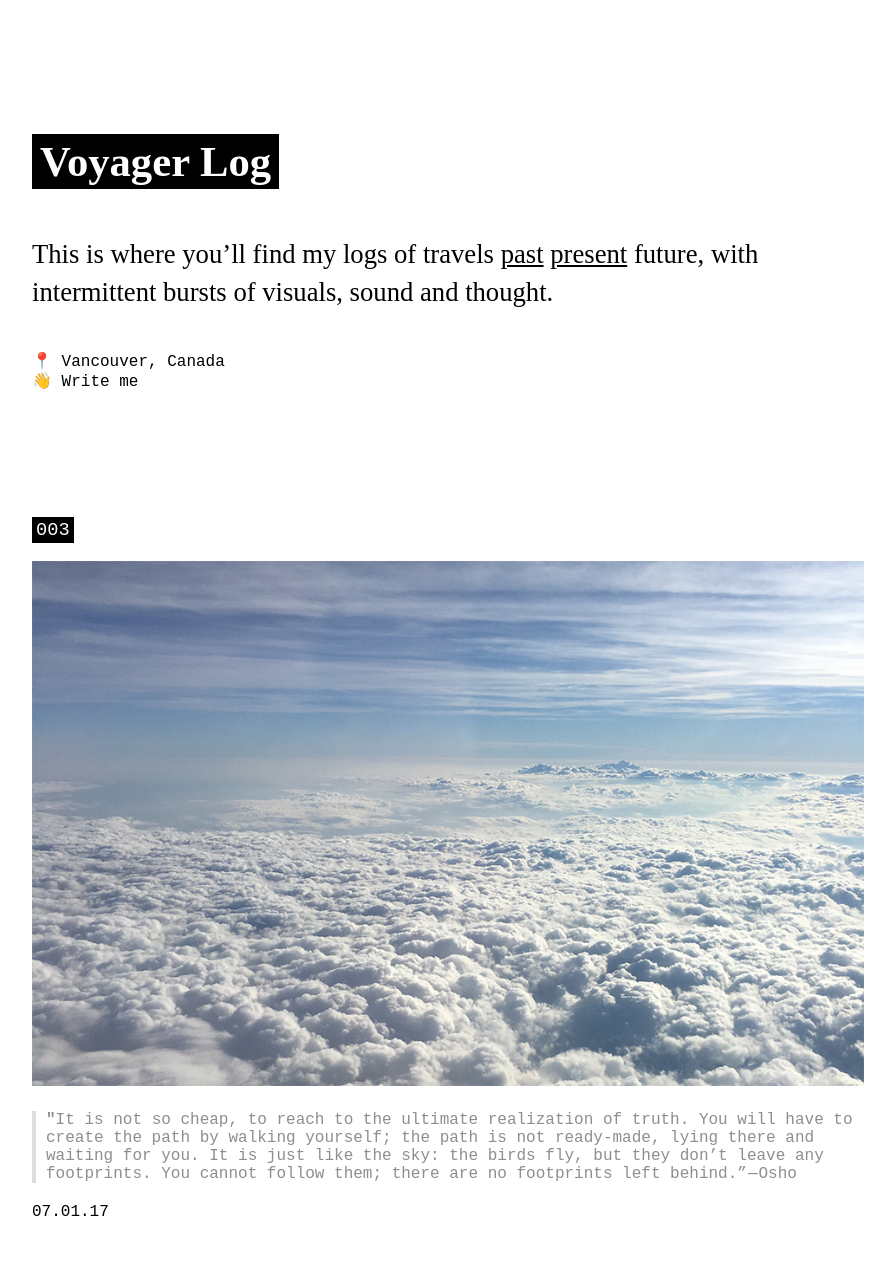
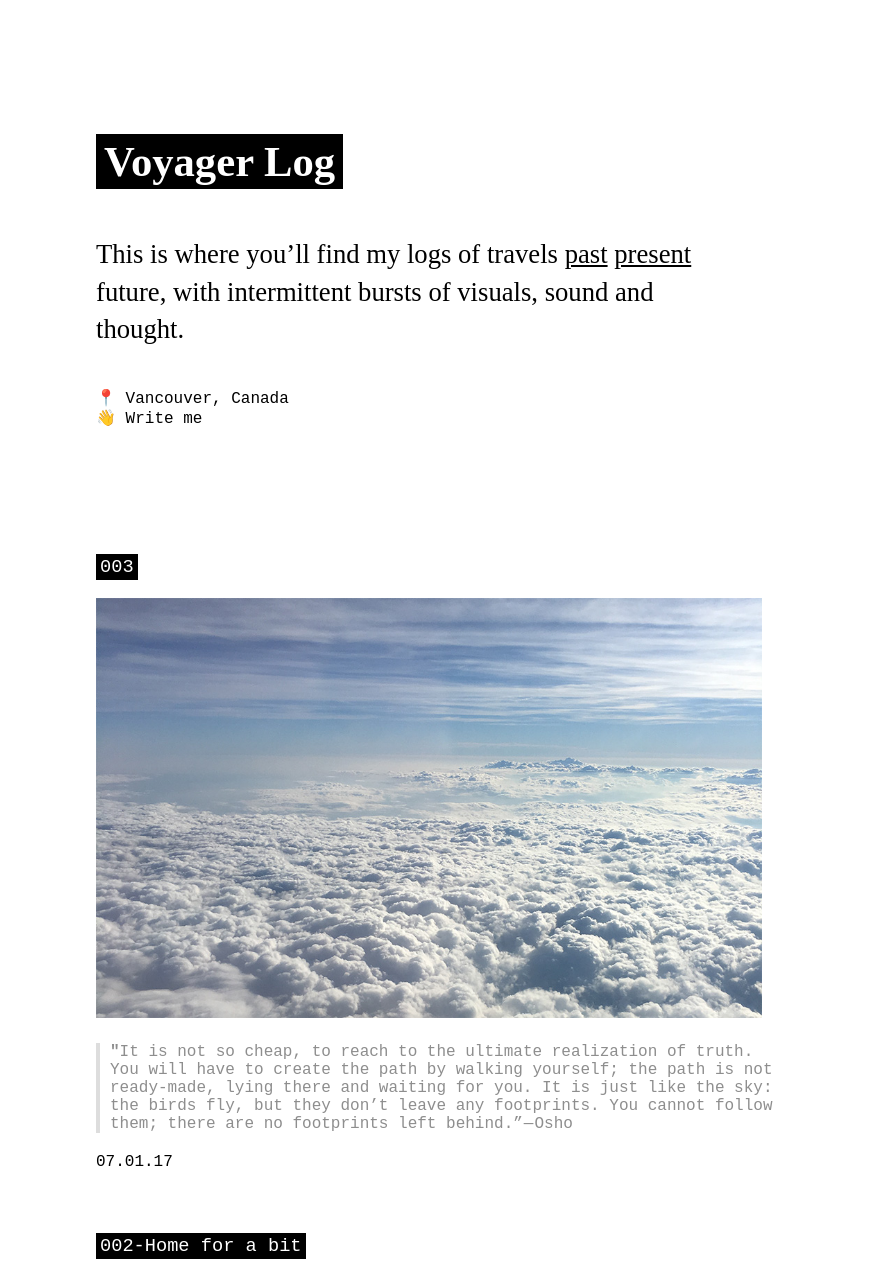
Before and after one commit to thejieg/voyagerlog, a plain HTML site: page index.html in a window 1280 px wide. Shown: the top 1274 px of the page, without its empty margins (168-1063 px from the left). Drawn offline with nearby package versions, Linux system fonts and the light colour scheme; a web font is replaced by a local one.

Commit message:
Add files via upload

```diff
--- a/css/css.css
+++ b/css/css.css
@@ -31,28 +31,29 @@ ul{
     list-style-type: disc;
 }
 #container{
-    width: 65%;
+    width: 50%;
     height: auto;
-    margin-left: 15%;
-    margin-right: 15%;
+    margin-left: 20%;
+    margin-right: 20%;
     margin-top: 10%;
     margin-bottom: 10%;
 }
 #content_container{
     width: 65%;
     height: auto;
-    margin-left: 15%;
-    margin-right: 15%;
+    margin-left: 20%;
+    margin-right: 20%;
     margin-top: 5%;
 }
 #content_container img{
-    max-width: 100%;
+    max-width: 80%;
     max-height: auto;
 }
 
 p{
     margin: 20px 0px;
     font-weight: 300;
+    max-width: 80%;
 }
 
 
@@ -74,6 +75,7 @@ blockquote{
     font-weight: 300;
     padding-left: 10px;
     color: #8e8e8e;
+    max-width: 80%;
 
 }
 
```
